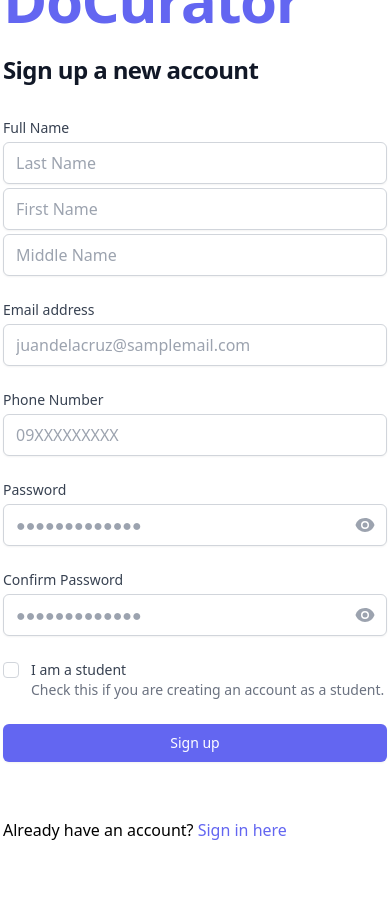
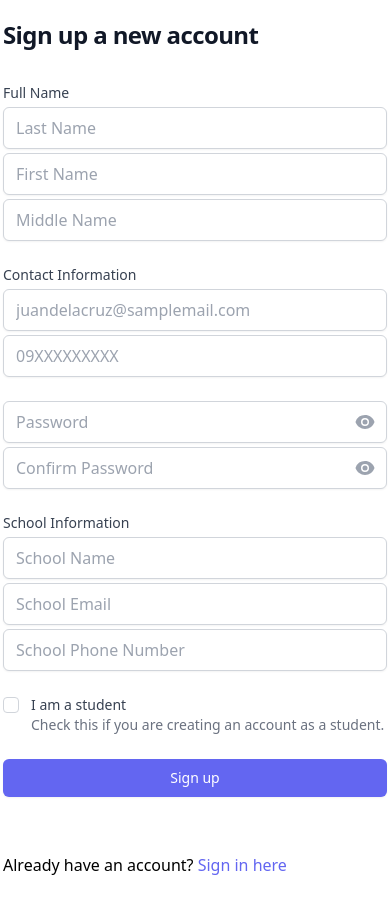
Before and after one commit to zkript-apps/docurator-client, a Next.js app: page /signup in a window 390 px wide. Before the commit the page ends 874 px from the top, so only its background shows below. Built offline with nearby package versions, Linux system fonts and the light colour scheme.

Commit message:
fix: fixed signup process

```diff
--- a/components/Dashboard.tsx
+++ b/components/Dashboard.tsx
@@ -18,6 +18,7 @@
 import useAuth from '../hooks/useAuth';
 import SchoolsList from './Table/Schools/schoolList';
 import Settings from './Settings/Settings';
+import Developer from './Developer';
 
 const Dashboard = ({ currentPage }: any) => {
     const { verifyLoginData } = useAuth();
@@ -232,6 +233,7 @@
                             {currentPage === "Good Moral Certificates" ? <GoodMoralCertificatesList /> : null}
                             {currentPage === "Schools" ? <SchoolsList /> : null}
                             {currentPage === "Settings" ? <Settings /> : null}
+                            {currentPage === "Developer" ? <Developer /> : null}
                         </div>
                     </main>
                 </div>
--- a/components/Signup.tsx
+++ b/components/Signup.tsx
@@ -1,45 +1,51 @@
 import type { NextPage } from 'next'
-import useUser from "../hooks/useUser";
+import useCreateAccount from '../hooks/useCreateAccount';
 import { useRef, useEffect, useState } from "react";
 import { useRouter } from "next/router";
 import toast from "react-hot-toast";
 import { EyeIcon, EyeSlashIcon } from '@heroicons/react/20/solid'
 
 const Signup: NextPage = () => {
-    const router = useRouter();
-    const inputElement = useRef(null);
-    const { triggerAddUser, isAddUserLoading } = useUser();
+    const router = useRouter()
+    const inputElement = useRef(null)
+    const { triggerCreateAccount, isCreateAccountLoading } = useCreateAccount()
     const [isPasswordVisible, setIsPasswordVisible] = useState(true)
     const [isConfirmPasswordVisible, setIsConfirmPasswordVisible] = useState(true)
     const [isStudent, setIsStudent] = useState(false)
 
     useEffect(() => {
         if (inputElement.current) {
-            inputElement.current.focus();
+            inputElement.current.focus()
         }
+    }, []);
 
-    }, []);
 
     const _submitHandler = (e) => {
         e.preventDefault();
-        const lastName = e.target.lastName.value;
-        const firstName = e.target.firstName.value;
-        const middleName = e.target.middleName.value;
-        const email = e.target.email.value;
-        const password = e.target.password.value;
+        const schoolName = e.target.schoolName.value
+        const schoolPhoneNumber = e.target.schoolPhoneNumber.value
+        const schoolEmail = e.target.schoolEmail.value
+        const lastName = e.target.lastName.value
+        const firstName = e.target.firstName.value
+        const middleName = e.target.middleName.value
+        const email = e.target.email.value
+        const password = e.target.password.value
         const phoneNumber = e.target.phoneNumber.value
         const confirmPassword = e.target.confirmPassword.value
-        const userType = e.target.userType.value;
+        const userType = e.target.userType.value
 
         if (password === confirmPassword) {
-            triggerAddUser({
+            triggerCreateAccount({
+                schoolName,
+                schoolPhoneNumber,
+                schoolEmail,
                 lastName,
                 firstName,
                 middleName,
                 email,
                 password,
                 phoneNumber,
-                userType
+                userType,
             })
         } else {
             toast.error("Passwords do not match", {
@@ -82,7 +88,7 @@
                                                 id="lastName"
                                                 name="lastName"
                                                 type="lastName"
-                                                disabled={isAddUserLoading}
+                                                disabled={isCreateAccountLoading}
                                                 placeholder={'Last Name'}
                                                 required
                                                 className="block w-full px-3 py-2 placeholder-gray-400 border border-gray-300 rounded-md shadow-sm appearance-none focus:border-indigo-500 focus:outline-none focus:ring-indigo-500 sm:text-sm"
@@ -93,7 +99,7 @@
                                                 id="firstName"
                                                 name="firstName"
                                                 type="firstName"
-                                                disabled={isAddUserLoading}
+                                                disabled={isCreateAccountLoading}
                                                 placeholder={'First Name'}
                                                 required
                                                 className="block w-full px-3 py-2 placeholder-gray-400 border border-gray-300 rounded-md shadow-sm appearance-none focus:border-indigo-500 focus:outline-none focus:ring-indigo-500 sm:text-sm"
@@ -104,7 +110,7 @@
                                                 id="middleName"
                                                 name="middleName"
                                                 type="middleName"
-                                                disabled={isAddUserLoading}
+                                                disabled={isCreateAccountLoading}
                                                 placeholder={'Middle Name'}
                                                 className="block w-full px-3 py-2 placeholder-gray-400 border border-gray-300 rounded-md shadow-sm appearance-none focus:border-indigo-500 focus:outline-none focus:ring-indigo-500 sm:text-sm"
                                             />
@@ -113,31 +119,25 @@
 
                                     <div>
                                         <label htmlFor="email" className="block text-sm font-medium text-gray-700">
-                                            Email address
+                                            Contact Information
                                         </label>
                                         <div className="mt-1">
                                             <input
                                                 id="email"
                                                 name="email"
                                                 type="email"
-                                                disabled={isAddUserLoading}
+                                                disabled={isCreateAccountLoading}
                                                 placeholder={'juandelacruz@samplemail.com'}
                                                 required
                                                 className="block w-full px-3 py-2 placeholder-gray-400 border border-gray-300 rounded-md shadow-sm appearance-none focus:border-indigo-500 focus:outline-none focus:ring-indigo-500 sm:text-sm"
                                             />
                                         </div>
-                                    </div>
-
-                                    <div>
-                                        <label htmlFor="phoneNumber" className="block text-sm font-medium text-gray-700">
-                                            Phone Number
-                                        </label>
                                         <div className="mt-1">
                                             <input
                                                 id="phoneNumber"
                                                 name="phoneNumber"
                                                 type="text"
-                                                disabled={isAddUserLoading}
+                                                disabled={isCreateAccountLoading}
                                                 placeholder={'09XXXXXXXXX'}
                                                 maxLength={11}
                                                 required
@@ -147,16 +147,13 @@
                                     </div>
 
                                     <div className="space-y-1" >
-                                        <label htmlFor="password" className="block text-sm font-medium text-gray-700">
-                                            Password
-                                        </label>
                                         <div className="relative mt-1">
                                             <input
                                                 id="password"
                                                 name="password"
                                                 type={isPasswordVisible ? "password" : "text"}
-                                                disabled={isAddUserLoading}
-                                                placeholder={'●●●●●●●●●●●●●'}
+                                                disabled={isCreateAccountLoading}
+                                                placeholder={'Password'}
                                                 required
                                                 className="block w-full px-3 py-2 placeholder-gray-400 border border-gray-300 rounded-md shadow-sm appearance-none focus:border-indigo-500 focus:outline-none focus:ring-indigo-500 sm:text-sm"
                                             />
@@ -176,19 +173,13 @@
                                                 )}
                                             </div>
                                         </div>
-                                    </div>
-
-                                    <div className="space-y-1">
-                                        <label htmlFor="confirmPassword" className="block text-sm font-medium text-gray-700">
-                                            Confirm Password
-                                        </label>
                                         <div className="relative mt-1">
                                             <input
                                                 id="confirmPassword"
                                                 name="confirmPassword"
                                                 type={isConfirmPasswordVisible ? "password" : "text"}
-                                                disabled={isAddUserLoading}
-                                                placeholder={'●●●●●●●●●●●●●'}
+                                                disabled={isCreateAccountLoading}
+                                                placeholder={'Confirm Password'}
                                                 required
                                                 className="block w-full px-3 py-2 placeholder-gray-400 border border-gray-300 rounded-md shadow-sm appearance-none focus:border-indigo-500 focus:outline-none focus:ring-indigo-500 sm:text-sm"
                                             />
@@ -207,6 +198,46 @@
                                                     />
                                                 )}
                                             </div>
+                                        </div>
+                                    </div>
+
+                                    <div>
+                                        <label htmlFor="email" className="block text-sm font-medium text-gray-700">
+                                            School Information
+                                        </label>
+                                        <div className="mt-1">
+                                            <input
+                                                id="schoolName"
+                                                name="schoolName"
+                                                type="text"
+                                                disabled={isCreateAccountLoading || isStudent}
+                                                placeholder={'School Name'}
+                                                required
+                                                className="block w-full px-3 py-2 placeholder-gray-400 border border-gray-300 rounded-md shadow-sm appearance-none focus:border-indigo-500 focus:outline-none focus:ring-indigo-500 sm:text-sm"
+                                            />
+                                        </div>
+                                        <div className="mt-1">
+                                            <input
+                                                id="schoolEmail"
+                                                name="schoolEmail"
+                                                type="text"
+                                                disabled={isCreateAccountLoading || isStudent}
+                                                placeholder={'School Email'}
+                                                required
+                                                className="block w-full px-3 py-2 placeholder-gray-400 border border-gray-300 rounded-md shadow-sm appearance-none focus:border-indigo-500 focus:outline-none focus:ring-indigo-500 sm:text-sm"
+                                            />
+                                        </div>
+                                        <div className="mt-1">
+                                            <input
+                                                id="schoolPhoneNumber"
+                                                name="schoolPhoneNumber"
+                                                type="text"
+                                                disabled={isCreateAccountLoading || isStudent}
+                                                placeholder={'School Phone Number'}
+                                                maxLength={11}
+                                                required
+                                                className="block w-full px-3 py-2 placeholder-gray-400 border border-gray-300 rounded-md shadow-sm appearance-none focus:border-indigo-500 focus:outline-none focus:ring-indigo-500 sm:text-sm"
+                                            />
                                         </div>
                                     </div>
 
--- /dev/null
+++ b/hooks/useCreateAccount.ts
@@ -0,0 +1,39 @@
+import { useMutation, useQuery, QueryClient } from "react-query";
+import { createAccount } from "../utils/api/user";
+import { useRouter } from "next/router";
+import toast from "react-hot-toast";
+import { useEffect } from "react";
+
+const useCreateAccount = () => {
+  const router = useRouter();
+  const { mutate: triggerCreateAccount, isLoading: isCreateAccountLoading } =
+    useMutation(async (data) => await createAccount(data), {
+      onSuccess: () => {
+        toast.success("Successfully created! You can now login", {
+          id: "addUser",
+          duration: 3000,
+        });
+        router.push("/");
+      },
+      onError: (err) => {
+        toast.error(err, {
+          id: "addUser",
+          duration: 5000,
+        });
+      },
+    });
+  useEffect(() => {
+    if (isCreateAccountLoading) {
+      toast.loading("Loading...", {
+        id: "addUser",
+      });
+    }
+  }, [isCreateAccountLoading]);
+
+  return {
+    triggerCreateAccount,
+    isCreateAccountLoading,
+  };
+};
+
+export default useCreateAccount;
```
Also changed, not shown: components/Developer.tsx (added, +62 -0 lines).
